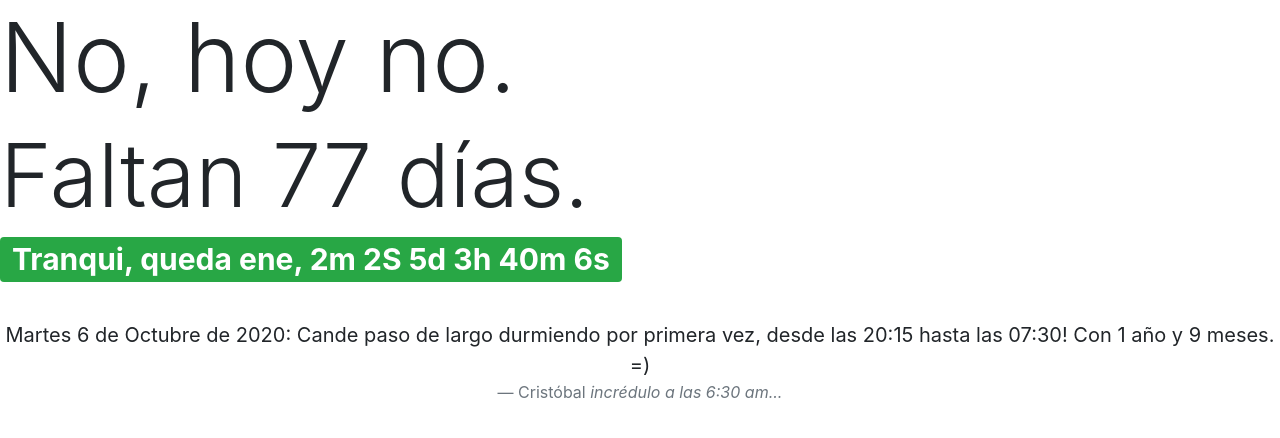
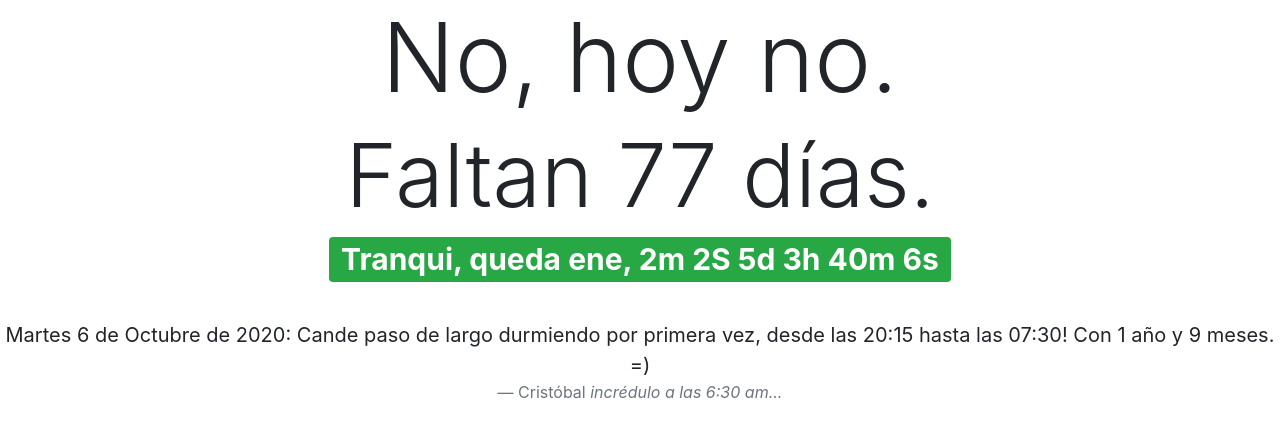
Before and after one commit to cristobalgh/cumplecande, a Flask app: page / in a window 1280 px wide. Shown: the top 438 px of the page. Run offline with Flask 2, Linux system fonts and the light colour scheme; some libraries are stand-ins or nearby versions.

Commit message:
bootstrap

```diff
--- a/templates/index.html
+++ b/templates/index.html
@@ -2,7 +2,7 @@
   <head>
     <!-- Required meta tags -->
     <meta charset="utf-8">
-    <!--<meta name="viewport" content="width=device-width, initial-scale=1, shrink-to-fit=no">-->
+    <meta name="viewport" content="width=device-width, initial-scale=1, shrink-to-fit=no">
     <meta http-equiv="refresh" content="5">
   <!-- Global site tag (gtag.js) - Google Analytics -->
     <script async src="https://www.googletagmanager.com/gtag/js?id=UA-153713085-1"></script>
@@ -12,9 +12,8 @@
       gtag('js', new Date());
       gtag('config', 'UA-153713085-1');
     </script>
-    <!--<link rel="stylesheet" href="{{ url_for('static', filename='styles.css') }}">-->
     <link rel="stylesheet" href="https://stackpath.bootstrapcdn.com/bootstrap/4.5.2/css/bootstrap.min.css" integrity="sha384-JcKb8q3iqJ61gNV9KGb8thSsNjpSL0n8PARn9HuZOnIxN0hoP+VmmDGMN5t9UJ0Z" crossorigin="anonymous">
-    <!--<link rel="stylesheet" href="static/styles.css">-->
+    <link rel="stylesheet" href="static/styles.css">
     <title>Está de cumpleaños Candelaria?</title>
   </head>
   <body>
```
